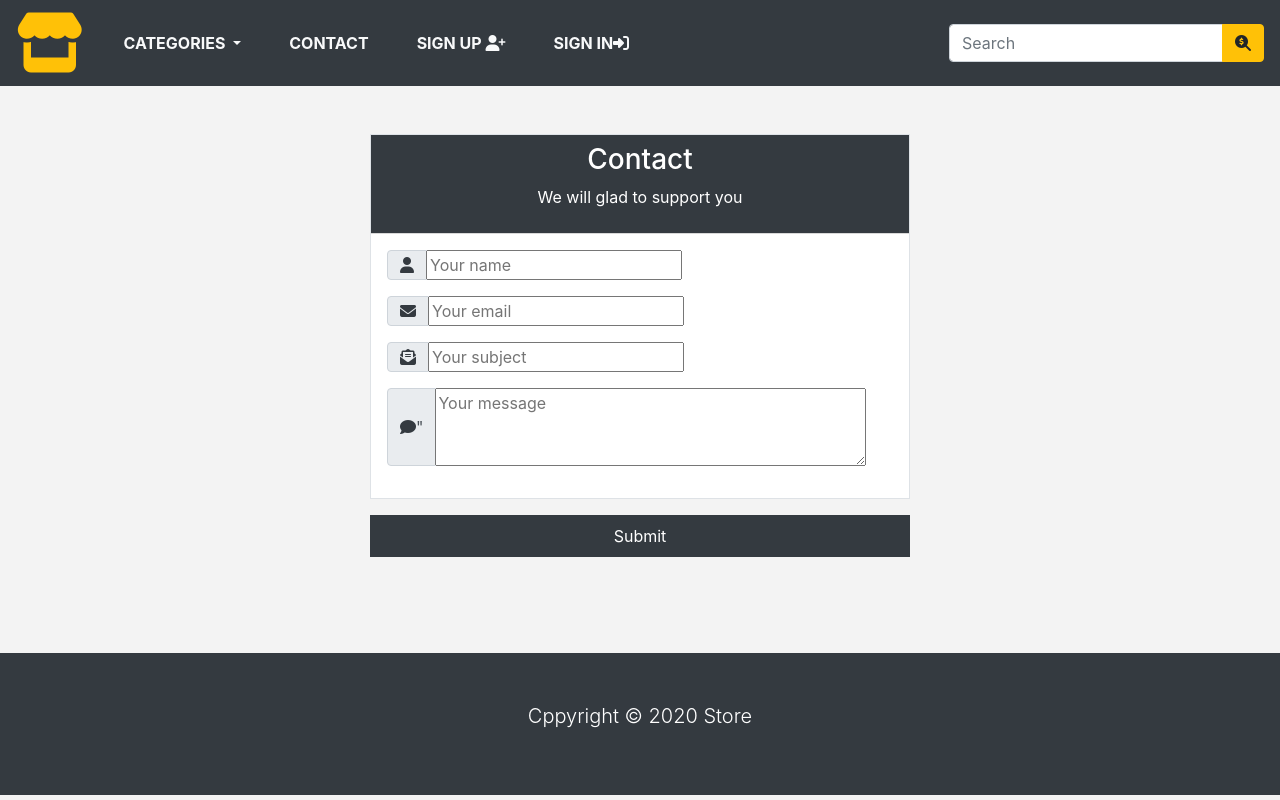
After one commit to navotan/ecommerce, a Django app: page /contact/ in a window 1280 px wide. The commit adds this page. Run offline with Django 3.2, Linux system fonts and the light colour scheme; data comes from the database, SQL or seed files in the repository; both versions use the stored data as it was after the commit; some libraries are stand-ins or nearby versions.

Commit message:
working 03.01

```diff
--- a/store/admin.py
+++ b/store/admin.py
@@ -1,5 +1,5 @@
 from django.contrib import admin
-from .models import Category, Product, OrderItem, Order
+from .models import Category, Product, OrderItem, Order, Review
 
 
 # Register your models here.
@@ -60,3 +60,6 @@ class OrderAdmin(admin.ModelAdmin):
 
     def has_add_permission(self, request):
         return False
+
+
+admin.site.register(Review)
--- a/store/forms.py
+++ b/store/forms.py
@@ -11,3 +11,13 @@ class SignUpForm(UserCreationForm):
     class Meta:
         model = User
         fields = ('first_name', 'last_name', 'username', 'password1', 'password2', 'email')
+
+
+class ContactForm(forms.Form):
+    subject = forms.CharField(max_length=50,required=True)
+    name = forms.CharField(max_length=50, required=True)
+    from_email = forms.EmailField(max_length=50, required=True)
+    message = forms.CharField(max_length=500,
+                              required=True,
+                              widget=forms.Textarea(),
+                              help_text="Write your message here")
--- a/store/models.py
+++ b/store/models.py
@@ -1,5 +1,6 @@
 from django.db import models
 from django.urls import reverse
+from django.contrib.auth.models import User
 
 
 # Create your models here.
@@ -111,3 +112,12 @@ class OrderItem(models.Model):
 
     def __str__(self):
         return self.product
+
+
+class Review(models.Model):
+    product = models.ForeignKey(Product, on_delete=models.CASCADE)
+    user = models.ForeignKey(User, on_delete=models.CASCADE)
+    content = models.CharField(max_length=500)
+
+    def __str__(self):
+        return self.content
--- a/store/urls.py
+++ b/store/urls.py
@@ -17,4 +17,5 @@ urlpatterns = [
     path('account/signout/', views.signoutView, name='signout'),
     path('order_history/', views.orderHistory, name='order_history'),
     path('order/<int:order_id>/', views.viewOrder, name='order_detail'),
+    path('contact/', views.contactView, name='contact')
 ]
--- a/store/views.py
+++ b/store/views.py
@@ -1,13 +1,15 @@
 from django.core.exceptions import ObjectDoesNotExist
 from django.shortcuts import render, get_object_or_404, redirect
-from .models import Category, Product, Cart, CartItem, Order, OrderItem
+from .models import Category, Product, Cart, CartItem, Order, OrderItem, Review
 import stripe
 from django.conf import settings
 from django.contrib.auth.models import Group, User
-from .forms import SignUpForm
+from .forms import SignUpForm, ContactForm
 from django.contrib.auth.forms import AuthenticationForm
 from django.contrib.auth import login, authenticate, logout
 from django.contrib.auth.decorators import login_required
+from django.template.loader import get_template
+from django.core.mail import EmailMessage
 
 
 def home(request, category_slug=None):
@@ -26,7 +28,13 @@ def productPage(request, category_slug, product_slug):
         product = Product.objects.get(category__slug=category_slug, slug=product_slug)
     except Exception as e:
         raise e
-    return render(request, 'product.html', {'product': product})
+
+    if request.method == "POST" and request.user.is_authenticated and request.POST['content'].strip() != '':
+        Review.objects.create(product=product, user=request.user,content=request.POST['content'])
+
+    reviews = Review.objects.filter(product=product)
+
+    return render(request, 'product.html', {'product': product, 'reviews': reviews})
 
 
 def search(request):
@@ -133,6 +141,11 @@ def cart_detail(request, total=0, counter=0, cart_items=None):
                     order_item.delete()
 
                     print('order has been created')
+                try:
+                    sendEmail(order_details.id)
+                    print('Order email has been send')
+                except IOError as e:
+                    return e
 
                 return redirect('thanks_page', order_details.id)
             except ObjectDoesNotExist:
@@ -214,6 +227,7 @@ def orderHistory(request):
         order_details = Order.objects.filter(emailAddress=email)
         return render(request, 'order_list.html', {'order_details': order_details})
 
+
 @login_required(redirect_field_name='next', login_url='signin')
 def viewOrder(request, order_id):
     if request.user.is_authenticated:
@@ -221,3 +235,41 @@ def viewOrder(request, order_id):
         order = Order.objects.get(id=order_id, emailAddress=email)
         order_items = OrderItem.objects.filter(order=order)
         return render(request, 'order_detail.html', {'order': order, 'order_items': order_items})
+
+
+def sendEmail(order_id):
+    transaction = Order.objects.get(id=order_id)
+    order_items = OrderItem.objects.filter(order=transaction)
+
+    try:
+        subject = "Store - new order #{}".format(transaction.id)
+        to = ['{}'.format(transaction.emailAddress)]
+        from_email = "orders@nesan.pl"
+        order_information = {
+            'transaction': transaction,
+            'order_items': order_items
+        }
+        message = get_template('email/email.html').render(order_information)
+        msg = EmailMessage(subject, message, to=to, from_email=from_email)
+        msg.content_subtype = 'html'
+        msg.send()
+    except IOError as e:
+        return e
+
+
+def contactView(request):
+    if request.method == 'POST':
+        form = ContactForm(request.POST)
+        if form.is_valid():
+            subject = form.cleaned_data.get('subject')
+            from_email = form.cleaned_data.get('from_email')
+            message = form.cleaned_data.get('message')
+            name = form.cleaned_data.get('name')
+
+            message_format = "{0} Has sent you a new message: \n\n{1}".format(name, message)
+            msg = EmailMessage(subject, message_format, to=['contact@nesan.pl'], from_email=from_email)
+            msg.send()
+            return render(request,'contact_success.html')
+    else:
+        form = ContactForm()
+    return render(request, 'contact.html', {'form': form})
--- /dev/null
+++ b/templates/contact.html
@@ -0,0 +1,67 @@
+{% extends 'base.html' %}
+{% load static %}
+{% load widget_tweaks %}
+{% block title %}
+   Contact
+{% endblock %}
+{% block content %}
+
+
+
+    <div class="container">
+    <div class="row justify-content-center mt-5">
+        <div class="col-12 col-md-8 col-lg-6 pb-5">
+            <form method="post">
+                {% csrf_token %}
+                <div class="card border rounded-0">
+                    <div class="card-header p-0">
+                        <div class="bg-dark text-white text-center py-2">
+                            <h3>Contact</h3>
+                            <p>We will glad to support you</p>
+                        </div>
+                    </div>
+                    <div class="card-body p-3">
+                        <div class="form-group">
+                           <div class="input-group mb-3">
+                                <div class="input-group-prepend">
+                                    <span class="input-group-text" ><i class="fa fa-user text-dark"></i> </span>
+                                </div>
+                                {% render_field form.name class+="form_control" placeholder="Your name" %}
+                           </div>
+                        </div>
+
+                        <div class="form-group">
+                            <div class="input-group mb-3">
+                                <div class="input-group-prepend">
+                                    <span class="input-group-text" ><i class="fa fa-envelope text-dark"></i> </span>
+                                </div>
+                                {% render_field form.from_email class+="form_control" placeholder="Your email" %}
+                            </div>
+                        </div>
+
+                        <div class="form-group">
+                            <div class="input-group mb-3">
+                                <div class="input-group-prepend">
+                                    <span class="input-group-text" ><i class="fa fa-envelope-open-text text-dark"></i> </span>
+                                </div>
+                                {% render_field form.subject class+="form_control" placeholder="Your subject" %}
+                            </div>
+                        </div>
+
+
+                        <div class="form-group">
+                            <div class="input-group mb-3">
+                                <div class="input-group-prepend">
+                                    <span class="input-group-text" ><i class="fa fa-comment text-dark"></i>" </span>
+                                </div>
+                                {% render_field form.message class+="form_control" rows="3" placeholder="Your message" %}
+                            </div>
+                        </div>
+                    </div>
+                </div>
+                <button type="submit" class="btn btn-dark btn-block rounded-0 py-2 mt-3">Submit</button>
+            </form>
+        </div>
+    </div>
+    </div>
+{% endblock %}
--- a/templates/nav_bar.html
+++ b/templates/nav_bar.html
@@ -15,8 +15,7 @@
           </div>
             </li>
 
-            <li class="nav-item"><a class="nav-link text-light text-uppercase font-weight-bold px-4" href="" >Contact  </a> </li>
-            <li class="nav-item"><a class="nav-link text-light text-uppercase font-weight-bold px-4" href="" >Kolejna </a> </li>
+            <li class="nav-item"><a class="nav-link text-light text-uppercase font-weight-bold px-4" href="{% url 'contact' %}" >Contact  </a> </li>
             {% if request.user.is_authenticated and request.user.first_name %}
                 <li class="nav-item dropdown">
                      <a class="nav-link text-light text-uppercase font-weight-bold px-4 dropdown-toggle" data-toggle="dropdown">
--- a/templates/order_detail.html
+++ b/templates/order_detail.html
@@ -6,9 +6,9 @@
 
 {% block content %}
     <div class="container">
-        <div class=" text-center">
+        <div class=" text-center ">
         <br>
-        <h1 class="text-center">
+        <h1 class="text-center product_title">
             Order details
         </h1>
         <br>
```
Also changed, not shown: ecommerce/settings.py (+7 -0 lines), templates/contact_success.html (added, +17 -0 lines), templates/email/email.html (added, +67 -0 lines), templates/product.html (+30 -0 lines), db.sqlite3, store/migrations/0005_review.py (added).
